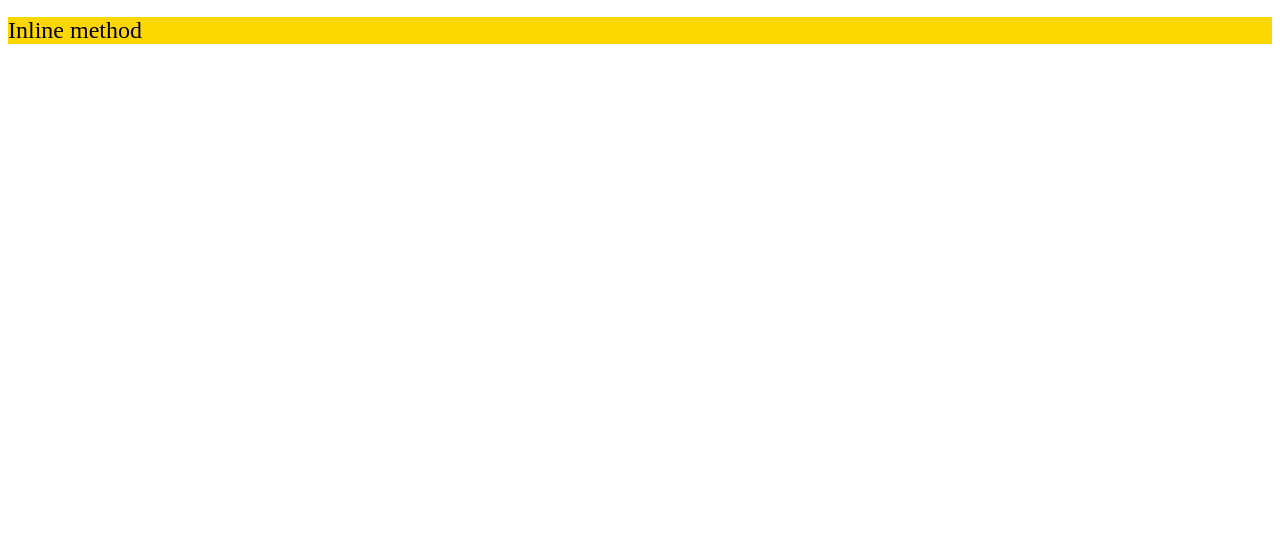
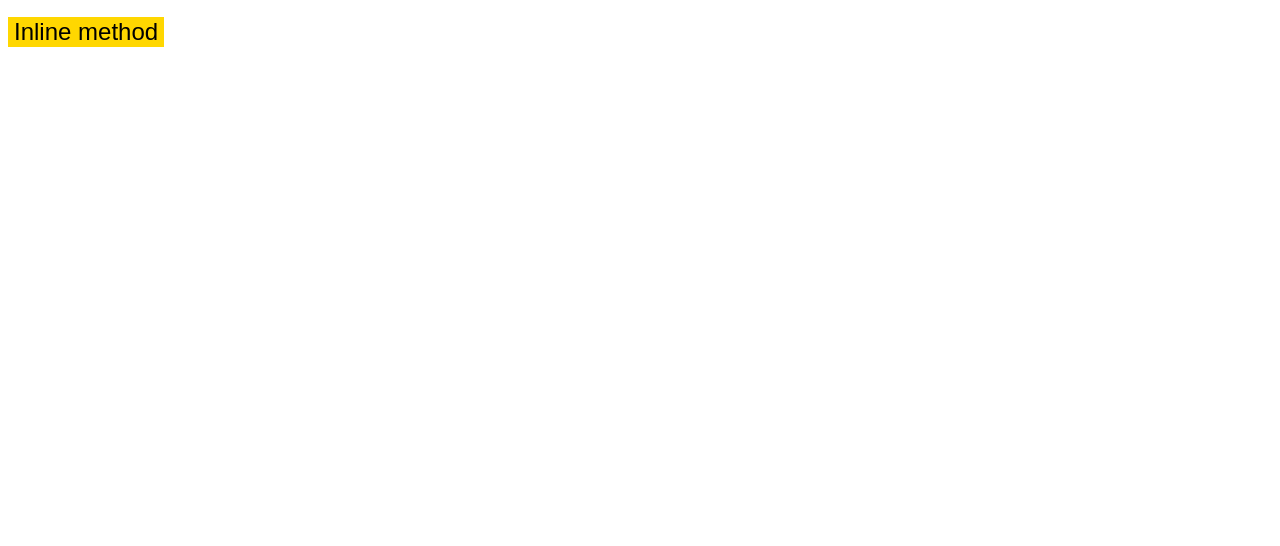
Before and after one commit to Lex2314/css-test, a plain HTML site: page index.html in a window 1280 px wide. Shown: the part 254-800 px from the top of the page. Drawn offline with Linux system fonts and the light colour scheme.

Commit message:
actually corrected inline section

```diff
--- a/index.html
+++ b/index.html
@@ -18,7 +18,7 @@
     <div>
         <p id="external">Style me via the external method!</p>
         <p id="internal">I would like to be styled with the internal method, please.</p>
-        <p style="font-color: black; background-color:gold; font-size: 150%;">Inline method</p>
+        <button style="font-color: black; background-color:gold; font-size: 150%; border: white;">Inline method</button>
     </div>
 
 </body>
```
